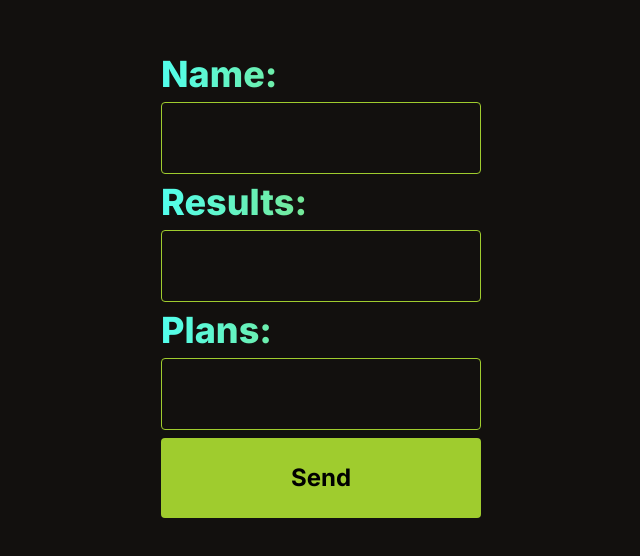
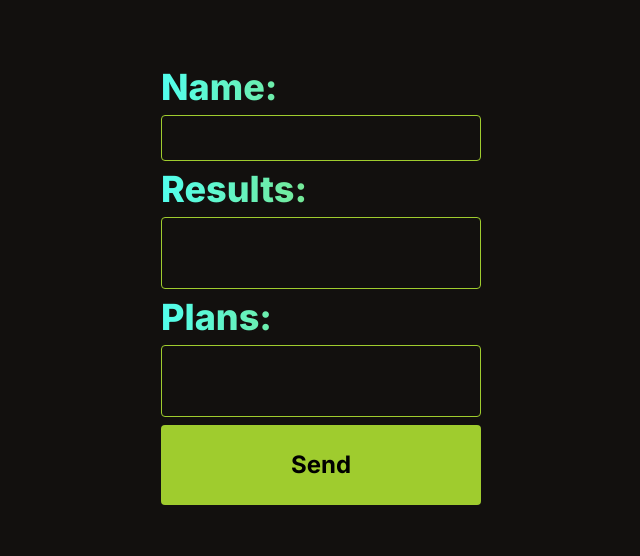
Before and after one commit to ZhenyaGoroh/Daily-Sync-TG-Web-App, a React (Vite) app: page / in a window 1280 px wide. Shown: the part 114-670 px from the top of the page, without its empty margins (319-959 px from the left). Built offline with nearby package versions, Linux system fonts and the light colour scheme.

Commit message:
Changed name input

```diff
--- a/src/App.tsx
+++ b/src/App.tsx
@@ -31,7 +31,7 @@ function App() {
         <div style={gradientText} className="font-extrabold text-4xl">
           Name:
         </div>
-        <Input value={name} onChange={(e) => setName(e.target.value)} />
+        <input className="bg-black border border-green rounded text-green text-xl font-medium outline-none p-2 resize-none" value={name} onChange={(e) => setName(e.target.value)} />
         <div style={gradientText} className="font-extrabold text-4xl">
           Results:
         </div>
```
